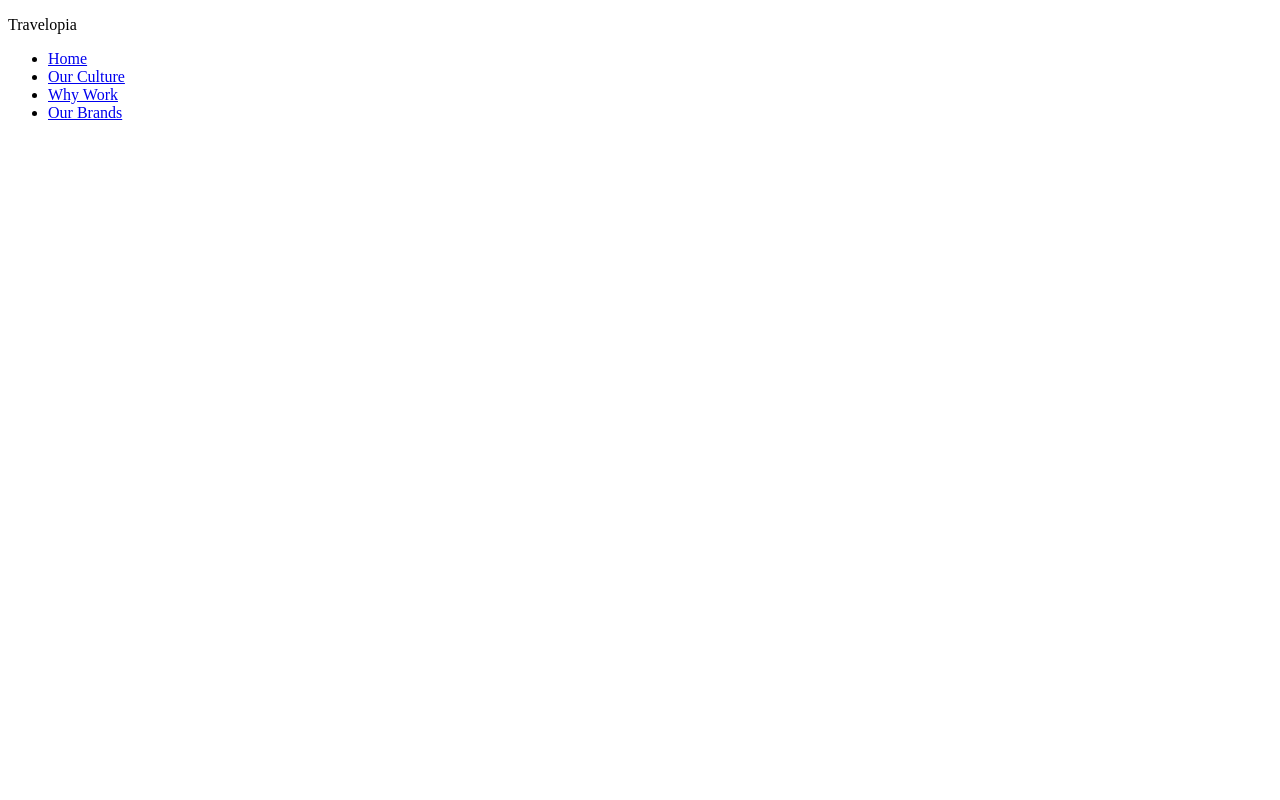
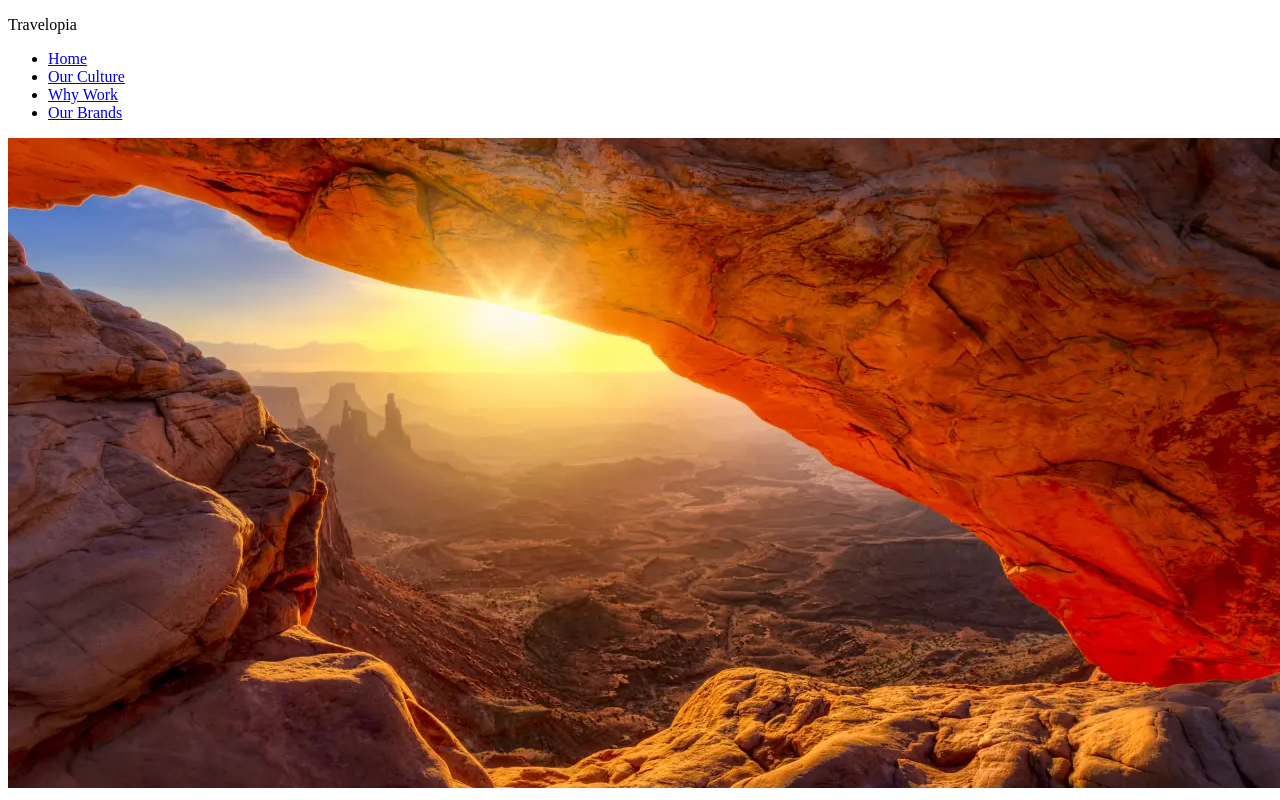
Before and after one commit to Coders6754/Travelopia, a plain HTML site: page index.html in a window 1280 px wide. Drawn offline with Linux system fonts and the light colour scheme.

Commit message:
image added

```diff
--- a/index.html
+++ b/index.html
@@ -33,6 +33,17 @@
       </nav>
     </div>
   </header>
+  <main>
+    <div class="main-img">
+      <div class="image-container">
+        <img src="./assets/symbol.webp" alt="content-image">
+      </div>
+      <div class="overlay"></div>
+      <div class="main-content-title">
+
+      </div>
+    </div>
+  </main>
 </body>
 
 </html>
```
